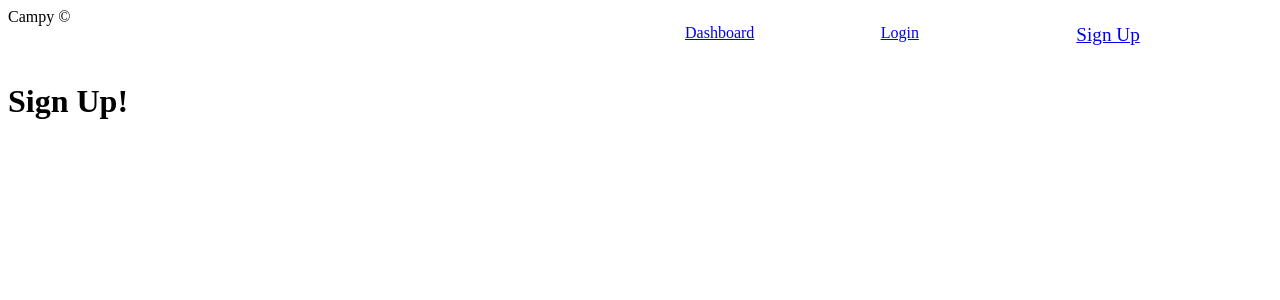
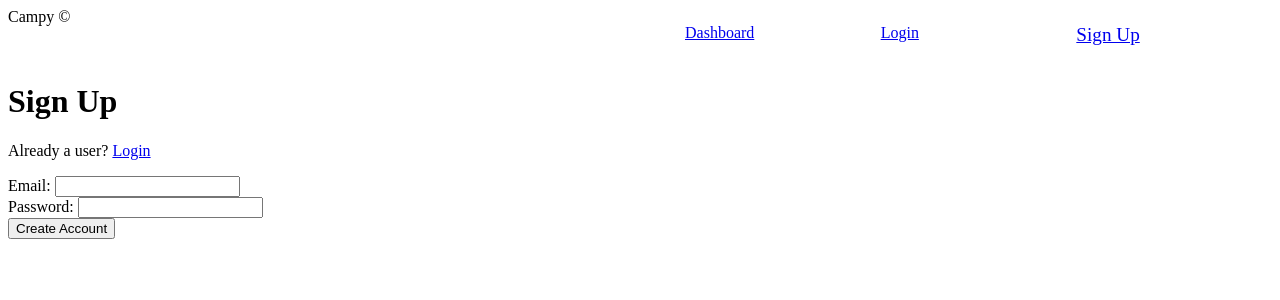
Before and after one commit to Vincent440/campy, a React (Vite) app in the folder client/: page /sign-up in a window 1280 px wide. Shown: the top 300 px of the page. Built offline with nearby package versions, Linux system fonts and the light colour scheme.

Commit message:
Added sign-up page for creating a new user

```diff
--- a/client/src/pages/sign-up.jsx
+++ b/client/src/pages/sign-up.jsx
@@ -1,21 +1,57 @@
-// import { useQuery, useMutation } from '@apollo/client'
-// import { QUERY_ME } from '../utils/queries';
-// import { LOGIN_USER } from '../utils/mutations'
+import { useState } from 'react'
+import { Link } from 'react-router-dom'
+import { useMutation } from '@apollo/client'
 
-// import Auth from '../utils/auth';
+import Auth from '../utils/auth'
+import { ADD_USER } from '../utils/mutations'
 
 const SignUp = () => {
-  // const [loginUser, { error }] = useMutation(LOGIN_USER)
+  const [addUser, { error }] = useMutation(ADD_USER)
+  const [signupFormState, setSignupFormState] = useState({ email: '', password: '' })
 
-  // const userData = data?.me || {}
-  // console.log(data)
-  // if (loading) {
-  //   return <h2>LOADING...</h2>
-  // }
+  const handleFormSubmit = async (event) => {
+    event.preventDefault()
+    try {
+      const mutationResponse = await addUser({
+        variables: { email: signupFormState.email, password: signupFormState.password },
+      })
+      const token = mutationResponse.data.addUser.token
+      Auth.login(token)
+    } catch (e) {
+      console.log(e)
+    }
+  }
+
+  const handleChange = (event) => {
+    const { name, value } = event.target
+    setSignupFormState({
+      ...signupFormState,
+      [name]: value,
+    })
+  }
+
+  /*
+  TODO:  Remove <br /> elements when adding styling
+  */
 
   return (
     <div>
-      <h1>Sign Up!</h1>
+      <h1>Sign Up</h1>
+      <p>
+        Already a user? <Link to='/login'>Login</Link>
+      </p>
+      <form onSubmit={handleFormSubmit}>
+        <label htmlFor='email-signup'>Email: </label>
+        <input required onChange={handleChange} type='email' name='email' id='email-signup' />
+        <br />
+
+        <label htmlFor='password-signup'>Password: </label>
+        <input required onChange={handleChange} type='password' name='password' id='password-signup' minLength={8} />
+        <br />
+        {error ? <p>Sorry there was an error creating your account, please try again.</p> : null}
+
+        <button type='submit'>Create Account</button>
+      </form>
     </div>
   )
 }
```
